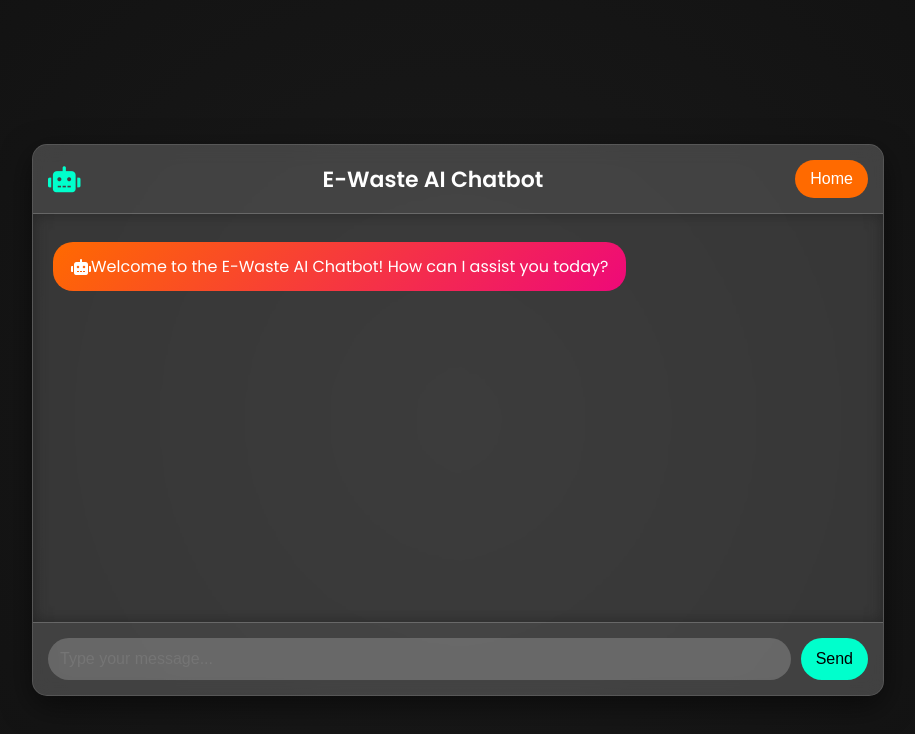
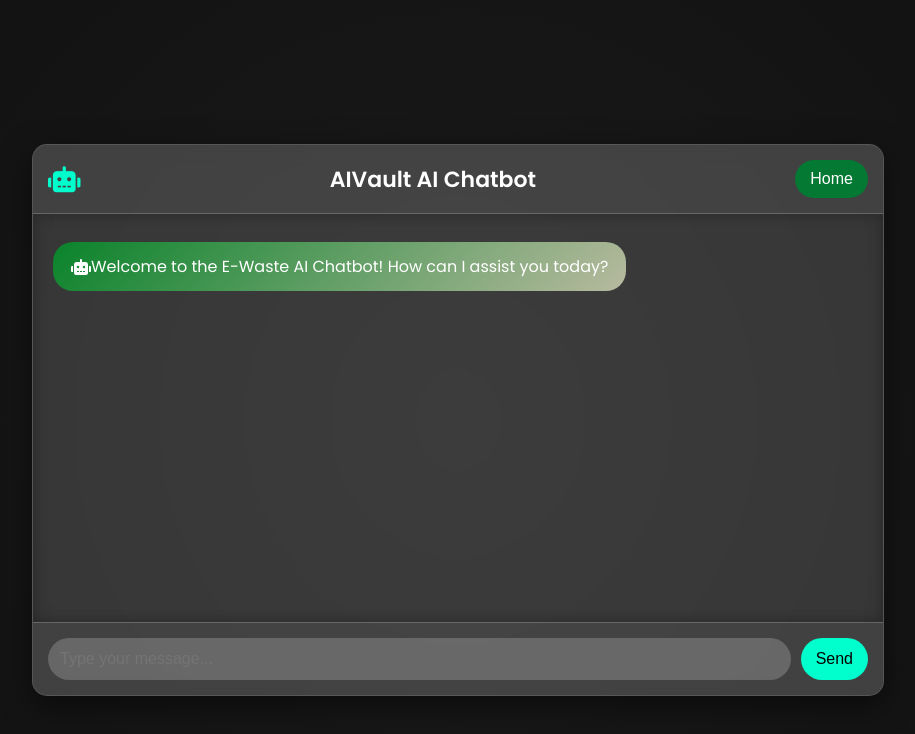
Before and after one commit to AmanSingh078/VITal, a website: page ai.html in a window 1280 px wide. Shown: the whole page, without its empty margins (182-1097 px from the left). Drawn offline with Linux system fonts and the light colour scheme.

Commit message:
Add files via upload

```diff
--- a/ai.html
+++ b/ai.html
@@ -4,7 +4,7 @@
 <head>
     <meta charset="UTF-8">
     <meta name="viewport" content="width=device-width, initial-scale=1.0">
-    <title>E-Waste AI Chatbot</title>
+    <title>AIVault AI Chatbot</title>
     <link rel="stylesheet" href="https://cdnjs.cloudflare.com/ajax/libs/font-awesome/6.0.0-beta3/css/all.min.css">
     <style>
         @import url('https://fonts.googleapis.com/css2?family=Poppins:wght@300;400;600&display=swap');
@@ -54,7 +54,7 @@
             color: #00ffcc;
         }
         .header button {
-            background: #ff6a00;
+            background: #047933;
             color: white;
             border: none;
             border-radius: 25px;
@@ -95,7 +95,7 @@
         }
         .ai-message {
             align-self: flex-start;
-            background: linear-gradient(135deg, #ff6a00, #ee0979);
+            background: linear-gradient(135deg, #0a832b, #b7ba9f);
             color: white;
         }
         .input-box {
@@ -135,7 +135,7 @@
         <div class="laptop-screen">
             <div class="header">
                 <i class="fas fa-robot"></i>
-                <h2>E-Waste AI Chatbot</h2>
+                <h2>AIVault AI Chatbot</h2>
                 <button onclick="goHome()">Home</button>
             </div>
             <div class="chat-box" id="chat-box"></div>
```
